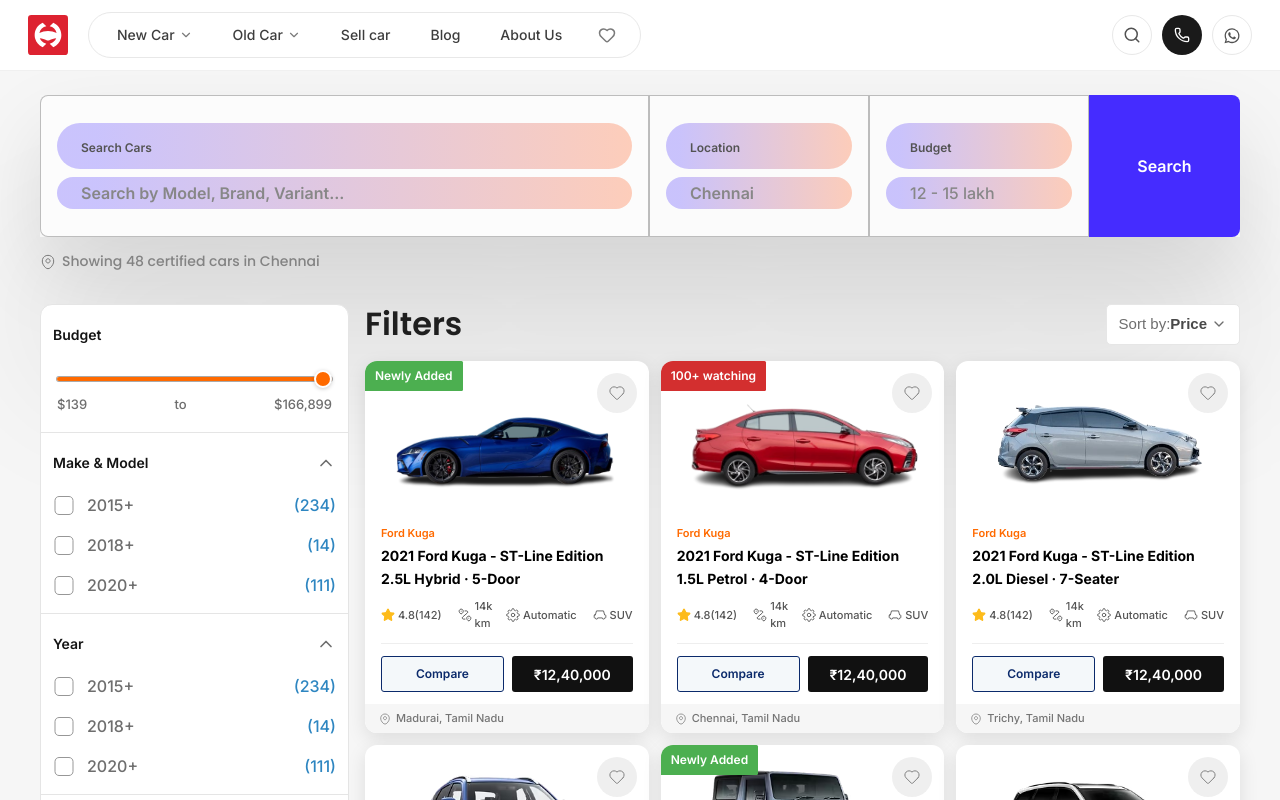
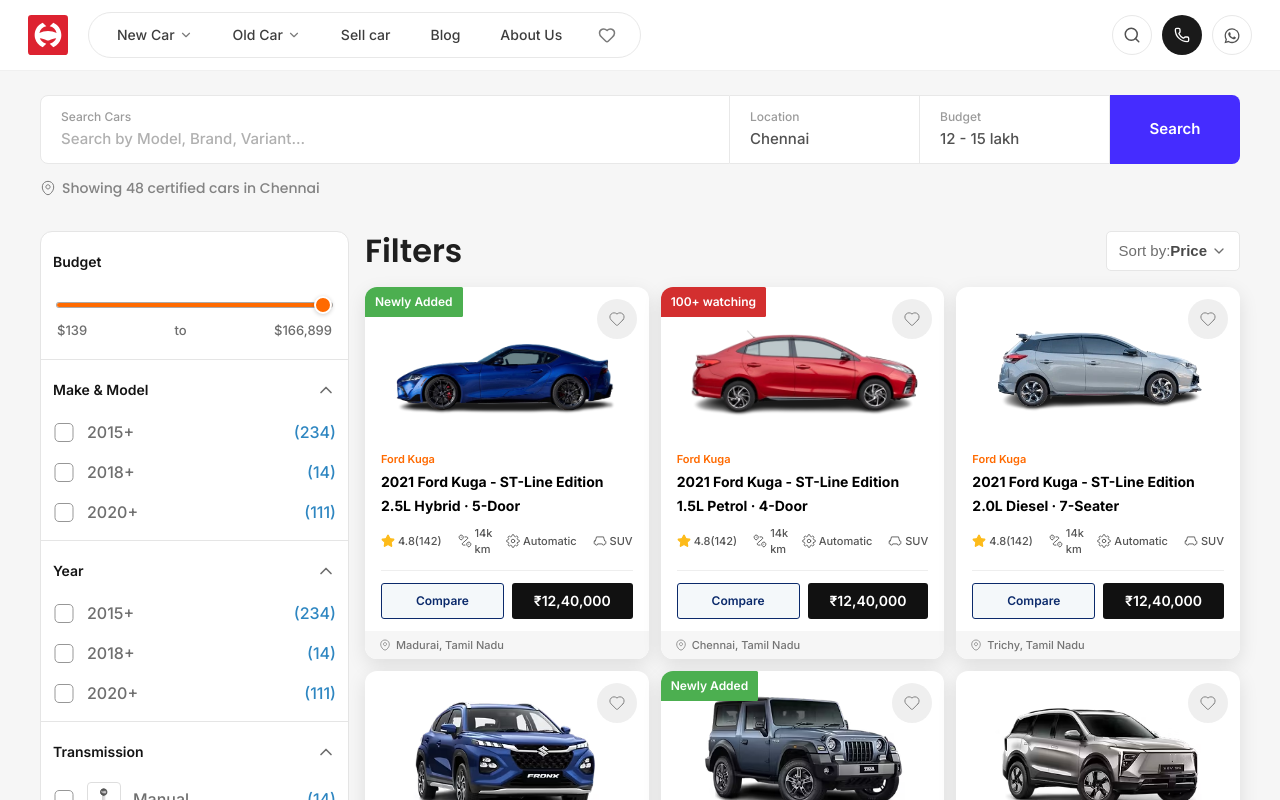
Before and after one commit to sritharun242004/Happy-Cars, a React (Vite) app: page /new-cars in a window 1280 px wide. Shown: the top 800 px of the page. Built offline with nearby package versions, Linux system fonts and the light colour scheme.

Commit message:
Simplify New Cars search bar to clean slim design without gradient pills

```diff
--- a/src/components/plp/NewCarSearchBar.jsx
+++ b/src/components/plp/NewCarSearchBar.jsx
@@ -1,69 +1,30 @@
 export default function NewCarSearchBar() {
   return (
-    <div className="flex items-stretch shadow-[0px_37px_82px_rgba(0,0,0,0.1),0px_149px_149px_rgba(0,0,0,0.09)]">
-      {/* Search fields container */}
-      <div className="flex flex-1">
+    <div className="flex items-stretch">
       {/* Field 1: Search Cars */}
-        <div className="flex-1 flex flex-col justify-center gap-2 px-0 py-[27px] border border-[#7F7F7F]/50 bg-[rgba(255,255,255,0.63)] rounded-l-lg">
-          <div
-            className="mx-4 px-6 py-[11px] rounded-[3000px]"
-            style={{ background: 'linear-gradient(89deg, rgba(59,33,255,0.26) 7%, rgba(255,125,74,0.37) 100%)' }}
-          >
-            <span className="text-[12px] font-semibold text-[#535353]">Search Cars</span>
-          </div>
-          <div
-            className="mx-4 px-6 rounded-[3000px]"
-            style={{ background: 'linear-gradient(89deg, rgba(59,33,255,0.26) 7%, rgba(255,125,74,0.37) 100%)' }}
-          >
+      <div className="flex-1 flex flex-col justify-center border border-[#E8E8E8] rounded-l-lg px-5 py-3 bg-white">
+        <span className="text-[12px] font-medium text-[#9B9B9B] mb-0.5">Search Cars</span>
         <input
           type="text"
           placeholder="Search by Model, Brand, Variant..."
-              className="w-full text-[16px] font-semibold text-[#878787] placeholder-[#878787] outline-none bg-transparent py-1"
+          className="text-[15px] font-medium text-[#515151] placeholder-[#B0B0B0] outline-none bg-transparent"
         />
-          </div>
       </div>
 
       {/* Field 2: Location */}
-        <div className="w-[220px] flex flex-col justify-center gap-2 px-0 py-[27px] border border-[#7F7F7F]/50 bg-[rgba(255,255,255,0.63)]">
-          <div
-            className="mx-4 px-6 py-[11px] rounded-[3000px]"
-            style={{ background: 'linear-gradient(89deg, rgba(59,33,255,0.26) 7%, rgba(255,125,74,0.37) 100%)' }}
-          >
-            <span className="text-[12px] font-semibold text-[#535353]">Location</span>
-          </div>
-          <div
-            className="mx-4 px-6 py-1 rounded-[3000px] cursor-pointer"
-            style={{ background: 'linear-gradient(89deg, rgba(59,33,255,0.26) 7%, rgba(255,125,74,0.37) 100%)' }}
-          >
-            <span className="text-[16px] font-semibold text-[#878787]">Chennai</span>
-          </div>
+      <div className="w-[190px] flex flex-col justify-center border border-[#E8E8E8] border-l-0 px-5 py-3 bg-white cursor-pointer">
+        <span className="text-[12px] font-medium text-[#9B9B9B] mb-0.5">Location</span>
+        <span className="text-[15px] font-medium text-[#515151]">Chennai</span>
       </div>
 
       {/* Field 3: Budget */}
-        <div className="w-[220px] flex flex-col justify-center gap-2 px-0 py-[27px] border border-[#7F7F7F]/50 bg-[rgba(255,255,255,0.63)]">
-          <div
-            className="mx-4 px-6 py-[11px] rounded-[3000px]"
-            style={{ background: 'linear-gradient(89deg, rgba(59,33,255,0.26) 7%, rgba(255,125,74,0.37) 100%)' }}
-          >
-            <span className="text-[12px] font-semibold text-[#535353]">Budget</span>
-          </div>
-          <div
-            className="mx-4 px-6 py-1 rounded-[3000px] cursor-pointer"
-            style={{ background: 'linear-gradient(89deg, rgba(59,33,255,0.26) 7%, rgba(255,125,74,0.37) 100%)' }}
-          >
-            <span className="text-[16px] font-medium text-[#878787]">12 - 15 lakh</span>
-          </div>
-        </div>
+      <div className="w-[190px] flex flex-col justify-center border border-[#E8E8E8] border-l-0 px-5 py-3 bg-white cursor-pointer">
+        <span className="text-[12px] font-medium text-[#9B9B9B] mb-0.5">Budget</span>
+        <span className="text-[15px] font-medium text-[#515151]">12 - 15 lakh</span>
       </div>
 
       {/* Search button */}
-      <button
-        className="w-[151px] flex items-center justify-center rounded-r-lg text-[16px] font-semibold text-white hover:opacity-90 transition-opacity"
-        style={{
-          background: '#452CFF',
-          backdropFilter: 'blur(25px)',
-        }}
-      >
+      <button className="w-[130px] flex items-center justify-center bg-[#452CFF] rounded-r-lg text-[15px] font-semibold text-white hover:bg-[#3921DD] transition-colors">
         Search
       </button>
     </div>
```
Lines whose indentation alone changed are shown as unchanged.
